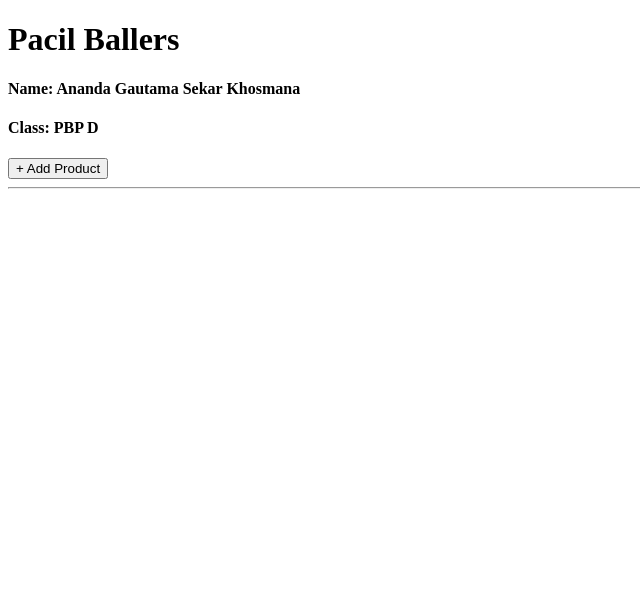
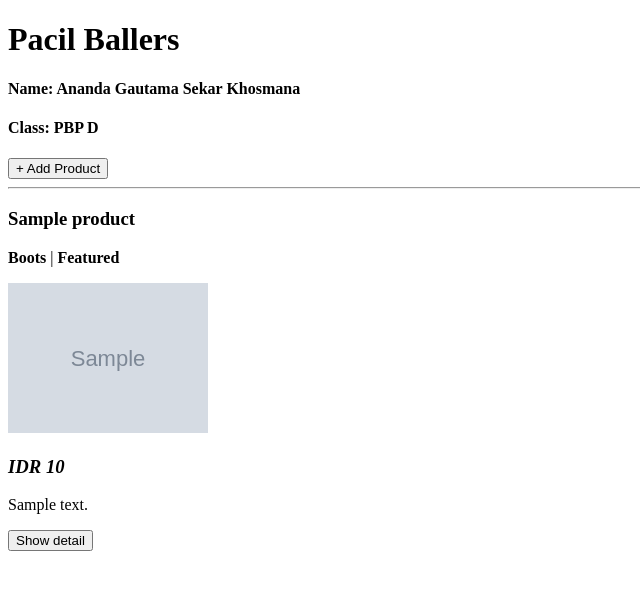
Before and after one commit to anotherbondan/pacil-ballers, a Django app: page / in a window 1280 px wide. Shown: the top 590 px of the page, without its empty margins (0-640 px from the left). Run offline with Django 5.2, Linux system fonts and the light colour scheme; tables that the repository leaves empty hold one stand-in row (values such as "Sample post"); grey boxes marked "Sample" are stand-in pictures.

Commit message:
Create product detail page

```diff
--- a/main/templates/main.html
+++ b/main/templates/main.html
@@ -7,5 +7,22 @@
   <button>+ Add Product</button>
 </a>
 
+{% if not product_list %}
+<p>Belum ada produk.</p>
+{% else %}
+{% for product in product_list %}
 <hr />
-{% endblock content %}
+<h3>{{product.name}}</h3>
+<p>
+  <b>{{ product.get_category_display }}</b>{% if product.is_featured %} |
+  <b>Featured</b>{% endif %}
+</p>
+{% if product.thumbnail %}
+<img src="{{product.thumbnail}}" alt="{{product.name}}" width="200"/>
+{% endif %}
+<h3><i>IDR {{product.price}}</i></h3>
+<p>{{product.description}}</p>
+<a href="{% url 'main:show_product' product.id %}">
+  <button>Show detail</button>
+</a>
+{% endfor %} {% endif %} {% endblock content %}
--- a/main/urls.py
+++ b/main/urls.py
@@ -1,5 +1,5 @@
 from django.urls import path
-from main.views import show_main, show_json, show_json_by_id, show_xml, show_xml_by_id, create_product
+from main.views import show_main, show_json, show_json_by_id, show_xml, show_xml_by_id, create_product, show_product
 
 app_name = 'main'
 
@@ -9,5 +9,6 @@ urlpatterns = [
     path('json/', show_json, name='show_json'),
     path('xml/<str:id>/', show_xml_by_id, name='show_xml_by_id'),
     path('json/<str:id>/', show_json_by_id, name='show_json_by_id'),
-    path('create-product/', create_product, name='create_product')
+    path('create-product/', create_product, name='create_product'),
+    path('show-product/<str:id>', show_product, name='show_product')
 ]
--- a/main/views.py
+++ b/main/views.py
@@ -1,4 +1,4 @@
-from django.shortcuts import render, redirect
+from django.shortcuts import render, redirect, get_object_or_404
 from django.core import serializers
 from django.http import HttpResponse
 from main.models import Product
@@ -30,7 +30,6 @@ def show_xml_by_id(request, product_id):
     except Product.DoesNotExist:
         return HttpResponse(status=404)
 
-
 def show_json(request):
     product_list = Product.objects.all()
     json_data = serializers.serialize("json", product_list)
@@ -44,7 +43,6 @@ def show_json_by_id(request, product_id):
     except Product.DoesNotExist:
         return HttpResponse(status=404)
 
-
 def create_product(request):
     form = ProductForm(request.POST or None)
 
@@ -54,3 +52,12 @@ def create_product(request):
 
     context = {'form': form}
     return render(request, "create_product.html", context)
+
+def show_product(request, id):
+    product = get_object_or_404(Product, pk=id)
+
+    context = {
+        'product': product
+    }
+
+    return render(request, 'product_detail.html', context)
--- a/pacil_ballers/settings.py
+++ b/pacil_ballers/settings.py
@@ -33,6 +33,9 @@ DEBUG = True
 
 ALLOWED_HOSTS = ["localhost", "127.0.0.1", "ananda-gautama-pacilballers.pbp.cs.ui.ac.id"]
 
+CSRF_TRUSTED_ORIGINS = [
+    "https://ananda-gautama-pacilballers.pbp.cs.ui.ac.id"
+]
 
 # Application definition
 
```
Also changed, not shown: main/templates/product_detail.html (added, +15 -0 lines).
